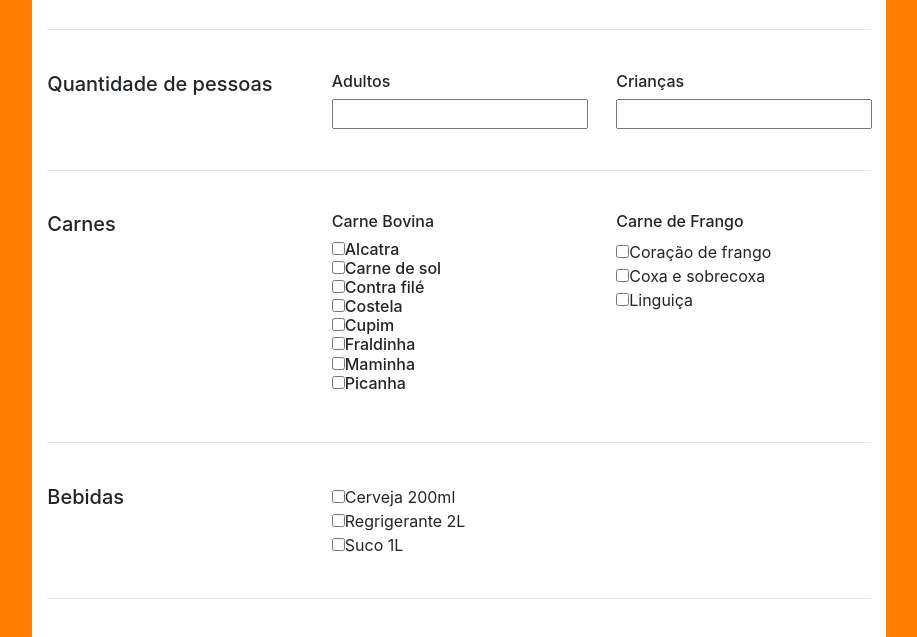
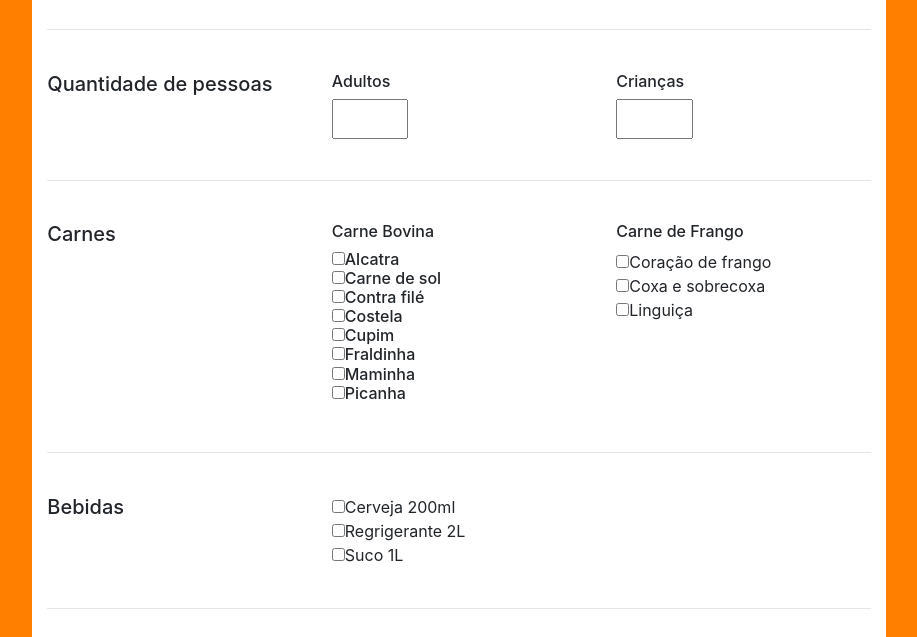
Before and after one commit to joaopedroav/DSW20191-CalculadoraChurrasco, a plain HTML site: page index.html in a window 1280 px wide. Shown: the part 146-783 px from the top of the page, without its empty margins (181-1098 px from the left). Drawn offline with Linux system fonts and the light colour scheme.

Commit message:
Adicionado estilo para input

```diff
--- a/css/style.css
+++ b/css/style.css
@@ -20,3 +20,9 @@ img {
 #titleheader {
     margin-top: 5%;
 }
+
+input[type=number] {
+    width: 30%;
+    padding: 6px;
+    box-sizing: border-box;
+}
```
